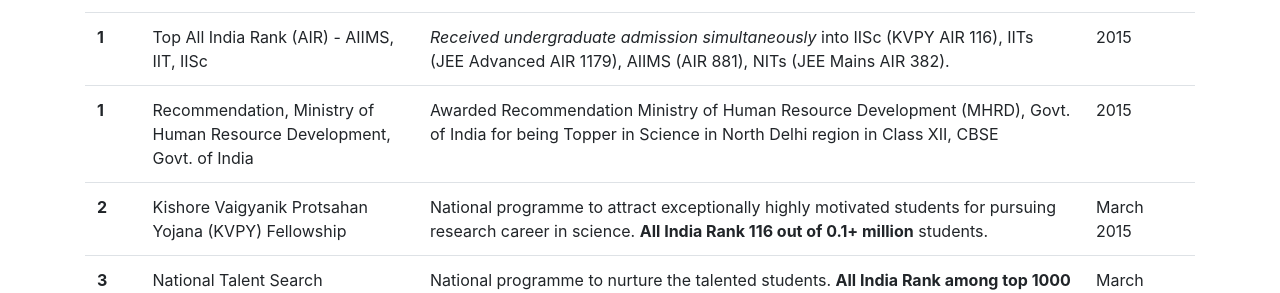
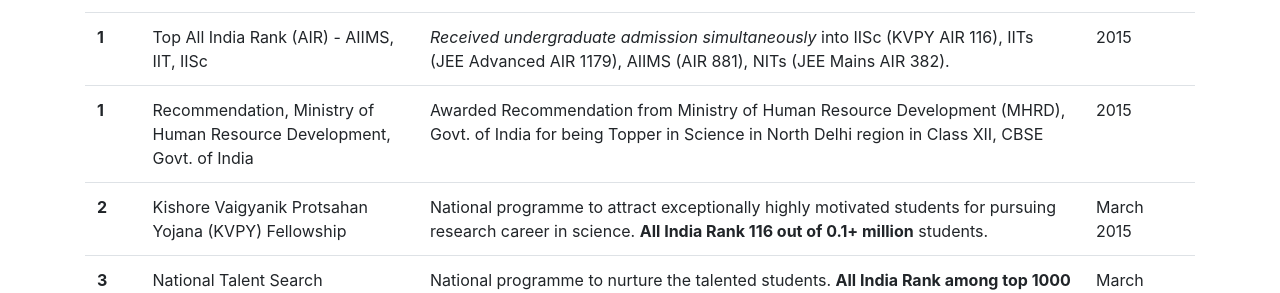
Before and after one commit to thenamangoyal/thenamangoyal.github.io, a Jekyll site: the page built from achievements.html, in a window 1280 px wide and 1174 px high. Shown: the part 301-594 px from the top of the window. Built offline with Jekyll 4.4.1, drawn with Linux system fonts in a browser that asks for light colours; nearby versions of some CDN libraries.

Commit message:
Update achievements.html

```diff
--- a/achievements.html
+++ b/achievements.html
@@ -40,7 +40,7 @@ permalink: "/achievements"
             <tr>
                 <th scope="row">1</th>
                 <td>Recommendation, Ministry of Human Resource Development, Govt. of India</td>
-                <td>Awarded Recommendation Ministry of Human Resource Development (MHRD), Govt. of India for being Topper in Science in North Delhi region in Class XII, CBSE</td>
+                <td>Awarded Recommendation from Ministry of Human Resource Development (MHRD), Govt. of India for being Topper in Science in North Delhi region in Class XII, CBSE</td>
                 <td>2015</td>
             </tr>
             <tr>
```
